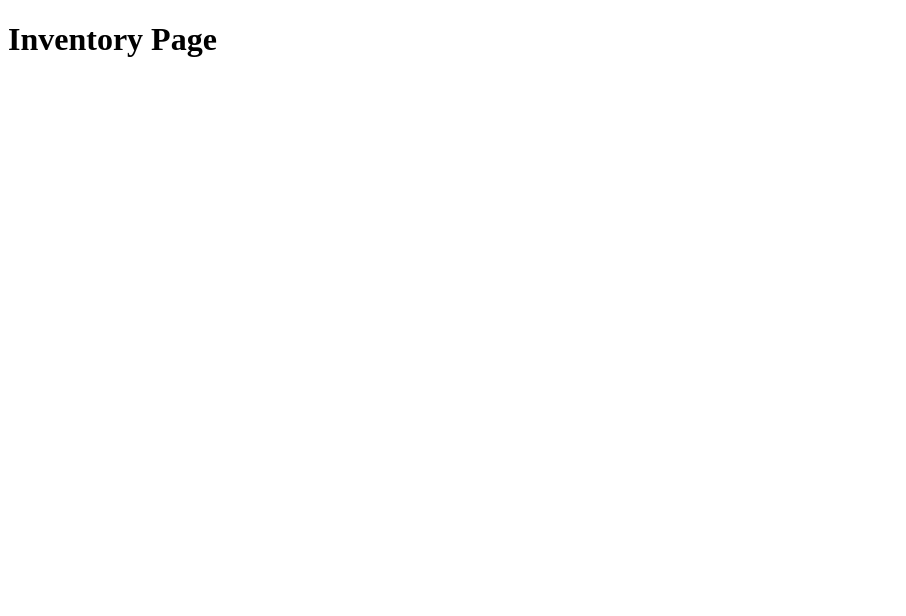
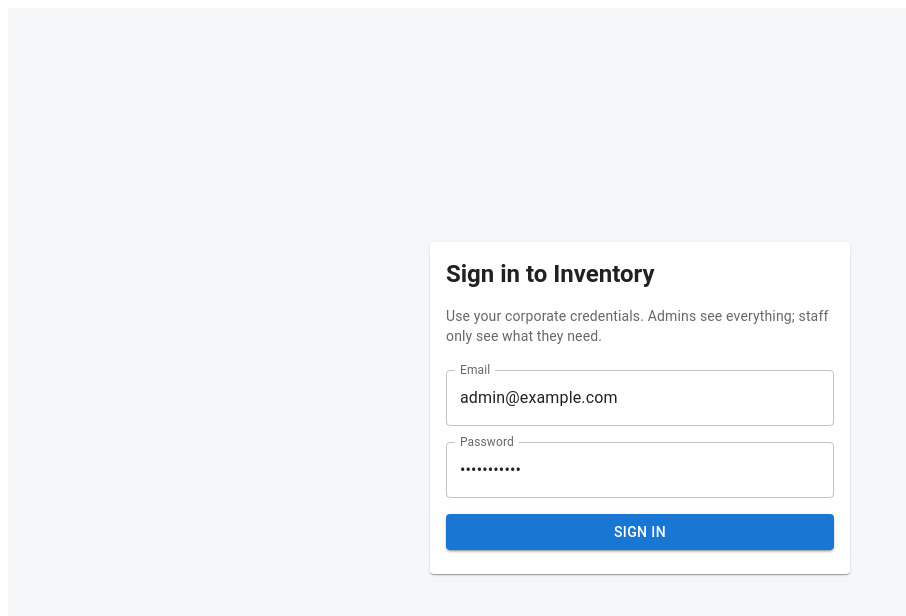
Before and after one commit to Sidddev15/Inventory-Managment-System-Frontend, a React (Vite) app: page /login in a window 1280 px wide. Shown: the top 616 px of the page, without its empty margins (0-906 px from the left). Built offline with nearby package versions, Linux system fonts and the light colour scheme.

Commit message:
feat(frontend): add auth (login page, JWT Storage), axios with token and ProtectedRoute

```diff
--- a/package.json
+++ b/package.json
@@ -16,6 +16,7 @@
     "@mui/material": "^7.3.1",
     "axios": "^1.11.0",
     "dayjs": "^1.11.13",
+    "jwt-decode": "^4.0.0",
     "react": "^19.1.1",
     "react-dom": "^19.1.1",
     "react-router-dom": "^7.8.0",
--- a/src/App.tsx
+++ b/src/App.tsx
@@ -1,7 +1,24 @@
-import './App.css';
+import { Routes, Route, Navigate } from 'react-router-dom';
+import DashboardPage from './pages/DashboardPage';
+import LoginPage from './pages/LoginPage';
+import ProtectedRoute from './components/ProtectedRoute';
 
 function App() {
-  return <h1>Inventory Page</h1>;
+  return (
+    <Routes>
+      <Route path="/login" element={<LoginPage />} />
+      <Route
+        path="/dashboard"
+        element={
+          <ProtectedRoute>
+            <DashboardPage />
+          </ProtectedRoute>
+        }
+      />
+      <Route path="/" element={<Navigate to="/dashboard" replace />} />
+      <Route path="*" element={<Navigate to="/dashboard" replace />} />
+    </Routes>
+  );
 }
 
 export default App;
--- /dev/null
+++ b/src/components/ProtectedRoute.tsx
@@ -0,0 +1,21 @@
+import { Navigate } from 'react-router-dom';
+import { useAuth } from '../store/AuthContext';
+
+type Props = {
+  children: React.ReactNode;
+  roles?: Array<'admin' | 'staff' | 'viewer'>;
+};
+
+const ProtectedRoute: React.FC<Props> = ({ children, roles }) => {
+  const { isAuthenticated, hasRole } = useAuth();
+
+  if (!isAuthenticated) return <Navigate to="/login" replace />;
+
+  if (roles && roles.length > 0 && !hasRole(...roles)) {
+    return <Navigate to="/" replace />;
+  }
+
+  return <>{children}</>;
+};
+
+export default ProtectedRoute;
--- a/src/main.tsx
+++ b/src/main.tsx
@@ -3,11 +3,14 @@ import { createRoot } from 'react-dom/client';
 import './index.css';
 import App from './App.tsx';
 import { BrowserRouter } from 'react-router-dom';
+import { AuthProvider } from './store/AuthContext.tsx';
 
 createRoot(document.getElementById('root')!).render(
   <StrictMode>
     <BrowserRouter>
-      <App />
+      <AuthProvider>
+        <App />
+      </AuthProvider>
     </BrowserRouter>
   </StrictMode>
 );
--- /dev/null
+++ b/src/pages/DashboardPage.tsx
@@ -0,0 +1,17 @@
+import React from 'react';
+import { Box, Typography } from '@mui/material';
+
+const DashboardPage: React.FC = () => {
+  return (
+    <Box sx={{ p: 3 }}>
+      <Typography variant="h5" sx={{ fontWeight: 600, mb: 1 }}>
+        Dashboard
+      </Typography>
+      <Typography variant="body1" color="text.secondary">
+        Welcome! Low stock widgets and recent movements will appear here.
+      </Typography>
+    </Box>
+  );
+};
+
+export default DashboardPage;
--- /dev/null
+++ b/src/pages/LoginPage.tsx
@@ -0,0 +1,98 @@
+import { useNavigate } from 'react-router-dom';
+import { useAuth } from '../store/AuthContext';
+import { useState } from 'react';
+import http from '../services/http.ts';
+import {
+  Box,
+  Button,
+  Card,
+  CardContent,
+  TextField,
+  Typography,
+} from '@mui/material';
+
+const LoginPage: React.FC = () => {
+  const { login } = useAuth();
+  const navigate = useNavigate();
+  const [email, setEmail] = useState('admin@example.com');
+  const [password, setPassword] = useState('password123');
+  const [loading, setLoading] = useState(false);
+  const [err, setErr] = useState<string | null>(null);
+
+  const onSubmit = async (e: React.FormEvent) => {
+    e.preventDefault();
+    setLoading(true);
+    setErr(null);
+    try {
+      const res = await http.post<{ token: string }>('/auth/login', {
+        email,
+        password,
+      });
+      login(res.data.token);
+      navigate('/dashboard');
+    } catch (error: any) {
+      setErr(error?.response?.data?.error ?? 'Login Failed');
+    } finally {
+      setLoading(false);
+    }
+  };
+
+  return (
+    <Box
+      sx={{
+        height: '100vh',
+        display: 'grid',
+        placeItems: 'center',
+        bgcolor: '#f5f6f8',
+      }}
+    >
+      <Card sx={{ width: 420 }}>
+        <CardContent>
+          <Typography variant="h5" sx={{ mb: 2, fontWeight: 600 }}>
+            Sign in to Inventory
+          </Typography>
+          <Typography variant="body2" sx={{ mb: 3, color: 'text.secondary' }}>
+            Use your corporate credentials. Admins see everything; staff only
+            see what they need.
+          </Typography>
+
+          <form onSubmit={onSubmit}>
+            <TextField
+              fullWidth
+              label="Email"
+              type="email"
+              value={email}
+              onChange={(e) => setEmail(e.target.value)}
+              sx={{ mb: 2 }}
+            />
+            <TextField
+              fullWidth
+              label="Password"
+              type="password"
+              value={password}
+              onChange={(e) => setPassword(e.target.value)}
+              sx={{ mb: 2 }}
+            />
+
+            {err && (
+              <Typography color="error" sx={{ mb: 1 }}>
+                {err}
+              </Typography>
+            )}
+
+            <Button
+              type="submit"
+              variant="contained"
+              fullWidth
+              disabled={loading}
+            >
+              {loading ? 'Signing in…' : 'Sign In'}
+            </Button>
+          </form>
+        </CardContent>
+      </Card>
+    </Box>
+  );
+};
+
+export default LoginPage;
--- /dev/null
+++ b/src/services/http.ts
@@ -0,0 +1,17 @@
+import axios from 'axios';
+
+const http = axios.create({
+    baseURL: import.meta.env.VITE_API_URL ?? 'http://localhost:4000/api/',
+    timeout: 15000
+});
+
+http.interceptors.request.use((config) => {
+    const token = localStorage.getItem('auth-token');
+    if (token) {
+        config.headers = config.headers ?? {};
+        config.headers.Authorization = `Bearer ${token}`;
+    }
+    return config;
+});
+
+export default http;
--- /dev/null
+++ b/src/store/AuthContext.tsx
@@ -0,0 +1,80 @@
+import { createContext, useState, useEffect, useMemo, useContext } from 'react';
+import { jwtDecode } from 'jwt-decode';
+
+type jwtPayload = {
+  id: number;
+  email: string;
+  role: 'admin' | 'staff' | 'viewer';
+  exp?: number;
+};
+
+type AuthState = {
+  token: string | null;
+  user: jwtPayload | null;
+  login: (token: string) => void;
+  logout: () => void;
+  isAuthenticated: boolean;
+  hasRole: (...roles: Array<jwtPayload['role']>) => boolean;
+};
+
+const AuthContext = createContext<AuthState | undefined>(undefined);
+
+export const AuthProvider: React.FC<React.PropsWithChildren> = ({
+  children,
+}) => {
+  const [token, setToken] = useState<string | null>(() =>
+    localStorage.getItem('auth-token')
+  );
+  const [user, setUser] = useState<jwtPayload | null>(() => {
+    const t = localStorage.getItem('auth-token');
+    if (!t) return null;
+    try {
+      return jwtDecode<jwtPayload>(t);
+    } catch {
+      return null;
+    }
+  });
+
+  const login = (t: string) => {
+    localStorage.setItem('auth_token', t);
+    setToken(t);
+    try {
+      const decoded = jwtDecode<jwtPayload>(t);
+      setUser(decoded);
+    } catch {
+      setUser(null);
+    }
+  };
+
+  const logout = () => {
+    localStorage.removeItem('auth_token');
+    setToken(null);
+    setUser(null);
+  };
+
+  useEffect(() => {
+    if (user?.exp && Date.now() / 1000 > user.exp) {
+      logout();
+    }
+  }, []); //run once
+
+  const value = useMemo<AuthState>(
+    () => ({
+      token,
+      user,
+      login,
+      logout,
+      isAuthenticated: !!token && !!user,
+      hasRole: (...roles) => !!user && roles.includes(user.role),
+    }),
+    [token, user]
+  );
+
+  return <AuthContext.Provider value={value}>{children}</AuthContext.Provider>;
+};
+
+export const useAuth = () => {
+  const ctx = useContext(AuthContext);
+  if (!ctx) throw new Error('useAuth must be used within AuthProvider');
+  return ctx;
+};
```
Also changed, not shown: 2 other files (tests, documents, lock files or other folders).
